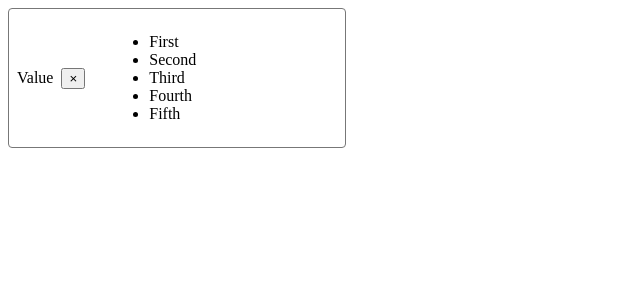
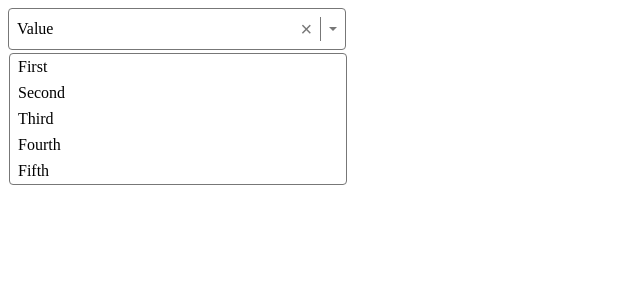
Before and after one commit to kiyarashnd/TypeScript-React, a React (Vite) app: page / in a window 1280 px wide. Shown: the top 300 px of the page, without its empty margins (0-640 px from the left). Built offline with nearby package versions, Linux system fonts and the light colour scheme; the HTML template or start-up script is replaced by a standard one.

Commit message:
finish css styles

```diff
--- a/src/Select.tsx
+++ b/src/Select.tsx
@@ -14,13 +14,13 @@
 export function Select({value,onChange,options}:SelectProps){
     return (
         <>
-        <div className={styles.container}>
+        <div tabIndex={0} className={styles.container}>
             <span className={styles.value}>Value</span>
             {/* here &times; is X icon */}
             <button className={styles['clear-btn']}>&times;</button>
             <div className={styles.divider}></div>
             <div className={styles.caret}></div>
-            <ul className={styles.options}>
+            <ul className={`${styles.options} ${styles.show}`}>
                 {options.map(option=>(
                     <li key={option.label} className={styles.option}>{option.label}</li>
                 ))}
--- a/src/select.module.css
+++ b/src/select.module.css
@@ -10,3 +10,74 @@
     border-radius: .25em;
     outline: none;
 }
+
+.container:focus{
+    border-color: hsl(200,100%,50%);
+}
+
+.value{
+    flex-grow: 1;
+}
+
+.clear-btn{
+    background: none;
+    color: #777;
+    border: none;
+    outline: none;
+    cursor: pointer;
+    padding: 0;
+    font-size: 1.25em;
+}
+
+.clear-btn:focus,
+.clear-btn:hover{
+    color: #333;
+}
+
+.divider{
+    background-color: #777;
+    align-self: stretch;
+    width: .05em;
+}
+
+.caret{
+    translate: 0 25%;
+    border: .25em solid transparent;
+    border-top-color: #777;
+}
+
+.options{
+position: absolute;
+margin: 0;
+padding: 0;
+list-style: none;
+/*  */
+display: none;
+max-height: 15em;
+overflow-y: auto;
+border: .05em solid #777;
+border-radius: .25em;
+width: 100%;
+left: 0;
+top:calc(100% + .25em);
+background-color: white;
+z-index: 100;
+}
+
+.options.show{
+    display: block;
+}
+
+.option{
+    padding: .25em .5em;
+    cursor: pointer;
+}
+
+.option.highlighted{
+    background-color: hsl(200,100%,70%);
+    color: white;
+}
+
+.option.selected{
+    background-color: hsl(200,100%,70%);
+}
```
